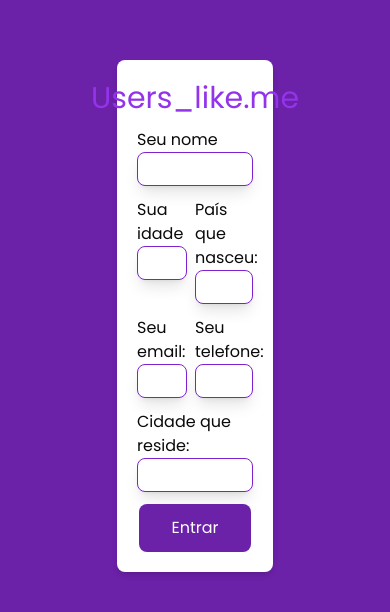
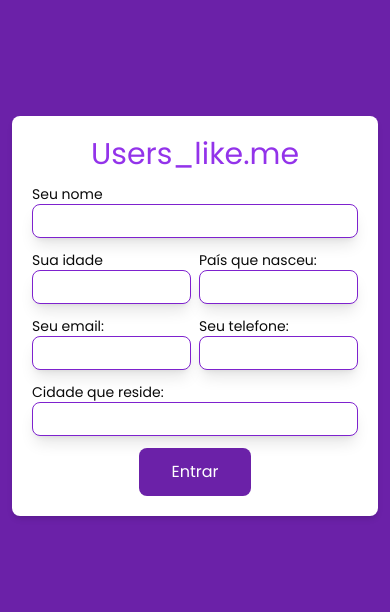
Before and after one commit to Campos1911/Desafio-Aumo, a Next.js app in the folder frontend/: page /login in a window 390 px wide. Shown: the part 106-718 px from the top of the page. Built offline with nearby package versions, Linux system fonts and the light colour scheme.

Commit message:
Responsividade adicionada ao login

```diff
--- a/frontend/src/app/login/page.tsx
+++ b/frontend/src/app/login/page.tsx
@@ -38,11 +38,11 @@ const SuasInfos = () => {
     }
   };
   return (
-    <div className="bg-purple-800 h-screen flex items-center justify-center">
-      <form className="flex flex-col items-center justify-center w-[40%] bg-white p-5 rounded-lg gap-3 shadow-md">
+    <div className="bg-purple-800 h-screen flex items-center justify-center px-3">
+      <form className="flex flex-col items-center justify-center lg:w-[40%] bg-white p-5 rounded-lg gap-3 shadow-md">
         <p className="text-3xl text-purple-600">Users_like.me</p>
         <section className="w-full">
-          <p>Seu nome</p>
+          <p className="text-sm md:text-base">Seu nome</p>
           <input
             onChange={(e) =>
               setUserInfo({
@@ -60,7 +60,7 @@ const SuasInfos = () => {
         </section>
         <section className="w-full flex gap-2">
           <section className="w-[50%]">
-            <p>Sua idade</p>
+            <p className="text-sm md:text-base">Sua idade</p>
             <input
               type="number"
               onChange={(e) =>
@@ -76,7 +76,7 @@ const SuasInfos = () => {
             />
           </section>
           <section className="w-[50%]">
-            <p>País que nasceu:</p>
+            <p className="text-sm md:text-base">País que nasceu:</p>
             <input
               onChange={(e) =>
                 setUserInfo({
@@ -101,7 +101,7 @@ const SuasInfos = () => {
         </section>
         <section className="w-full flex gap-2">
           <section className="w-[50%]">
-            <p>Seu email:</p>
+            <p className="text-sm md:text-base">Seu email:</p>
             <input
               onChange={(e) =>
                 setUserInfo({ ...userInfo, email: e.target.value })
@@ -111,7 +111,7 @@ const SuasInfos = () => {
             />
           </section>
           <section className="w-[50%]">
-            <p>Seu telefone:</p>
+            <p className="text-sm md:text-base">Seu telefone:</p>
             <input
               onChange={(e) =>
                 setUserInfo({ ...userInfo, phone: e.target.value })
@@ -123,7 +123,7 @@ const SuasInfos = () => {
         </section>
         <section className="w-full flex gap-2">
           <section className="w-full">
-            <p>Cidade que reside:</p>
+            <p className="text-sm md:text-base">Cidade que reside:</p>
             <input
               onChange={(e) =>
                 setUserInfo({
```
